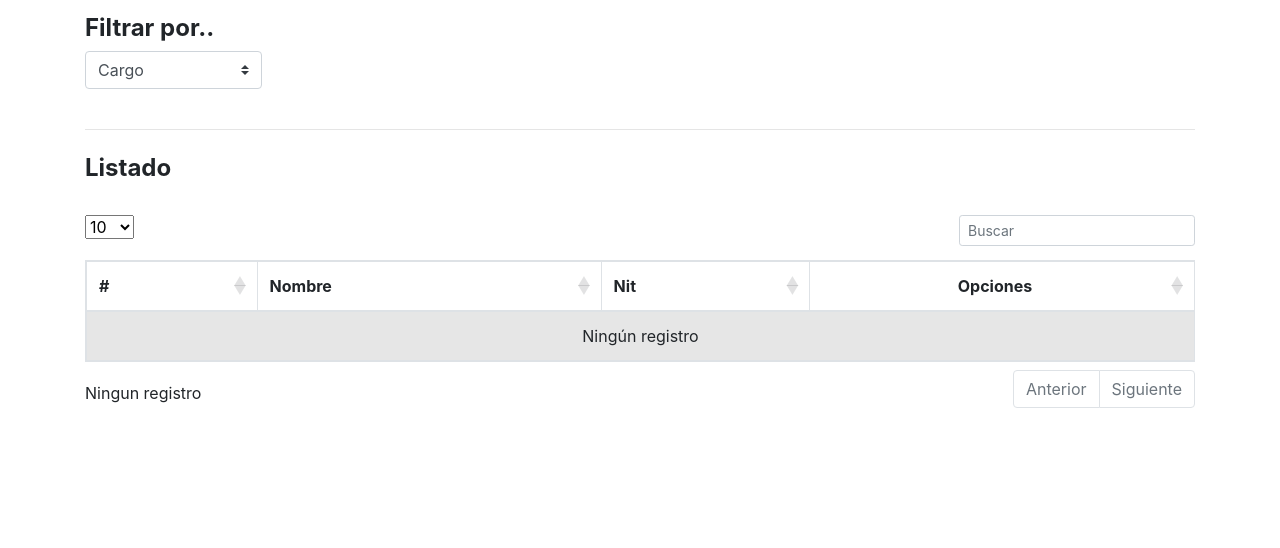
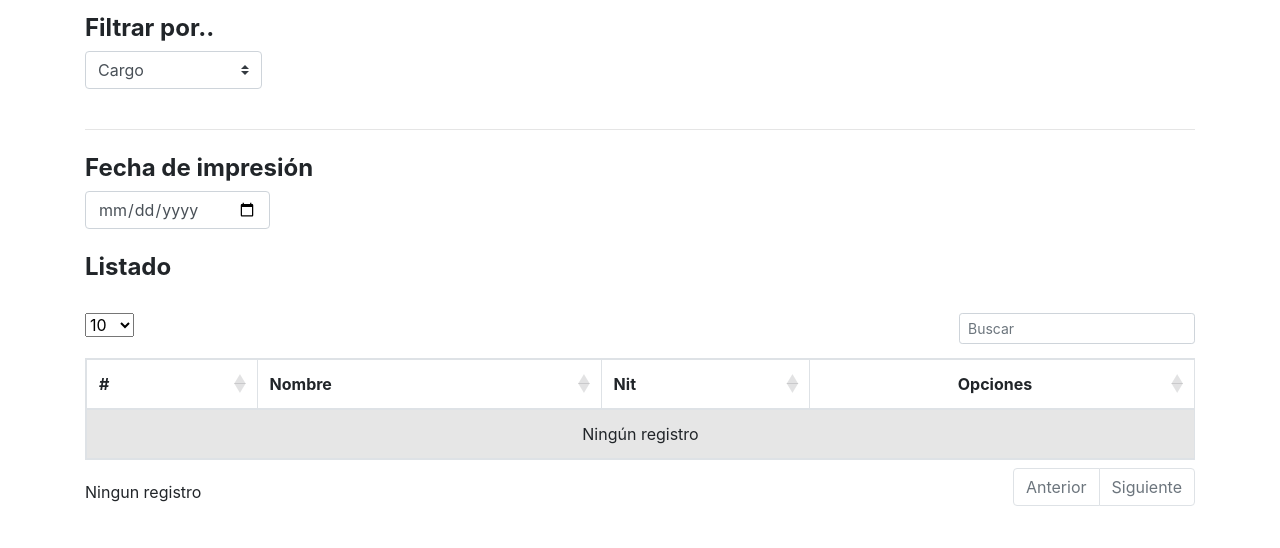
Before and after one commit to Greg-502/cheques, a CodeIgniter app: page /cheques/index.php/main/index in a window 1280 px wide. Shown: the part 58-606 px from the top of the page. Run offline with CodeIgniter, Linux system fonts and the light colour scheme; the visitor is signed in with stand-in values (Sample User, id 1); data comes from the database, SQL or seed files in the repository; data that the repository does not hold is empty; some libraries are stand-ins or nearby versions.

Commit message:
Se ha añadido un input date para seleccionar cualquier fecha de impresión

```diff
--- a/application/views/form.php
+++ b/application/views/form.php
@@ -49,6 +49,14 @@
 <div class="container">
   <div class="row">
     <div class="col-md-12">
+      <?php if ($numeral == 4  ) {?>
+        <h4 style="font-weight: bold;">Fecha de impresión</h4>
+        <form class="form-inline">
+          <input class="form-control col-2 mr-3" type="date" id="date-input" onchange="dates()">
+        </form>
+        <hr class="my-4">
+      <?php    } ?>
+
       <?php if ($numeral == 3  ) {?>
         <h4 style="font-weight: bold">Filtrar por..</h4>
         <form id="impresion_lote_form" method="POST" action="<?php echo base_url();?>Main/listarImpresion" autocomplete="off">
@@ -72,6 +80,11 @@
 
         <div class="col-md-12">
         <hr class="my-4">
+                <h4 style="font-weight: bold;">Fecha de impresión</h4>
+        <form class="form-inline">
+          <input class="form-control col-2 mr-3" type="date" id="date-input" onchange="dates()">
+        </form>
+        <br>
       <?php    } ?>
       <div class="row">
         <div class="col-9">
@@ -81,7 +94,7 @@
           <!--btn para imprimir por lote-->
           <?php if ($numeral == 4 and !empty($empleados)): ?>
               <button style="float: right;" onclick="imprimirLote()" class="btn btn-primary hvr-icon-fade pisto">Imprimir</button>
-              <button style="float: right;" onclick="nomina('<?php echo $listar?>')" class="btn btn-outline-success pisto mr-2">Nomina PDF</button>
+              <button style="float: right;" onclick="nomina('<?php echo $listar?>')" class="btn btn-outline-success pisto mr-3">Nomina PDF</button>
           <?php endif; ?>
           <!--Fin-->
         </div>
@@ -257,9 +270,10 @@
 <script type="text/javascript" src="https://cdn.datatables.net/1.10.19/js/dataTables.bootstrap4.min.js"></script>
 
 <script>
-var glob_nombre,glob_monto,glob_monto_Q, glob_fecha, glob_fecha_footer;//variables globales con datos del empleado
+var input_date, glob_nombre,glob_monto,glob_monto_Q, glob_fecha, glob_fecha_footer;//variables globales con datos del empleado
 
 $(document).ready(function() {
+
     var groupColumn = 0;
     tableDT = $('#example').DataTable({
       "language": {
@@ -397,14 +411,16 @@ $(document).on("click", ".btnEditar", function(){
       }
     })
     });
+
     //funcion obtener datos del empleado----------------------------
 function datos_empleado(nombre,monto,montoEnLetras,id_empleado){
   var meses = new Array ("Enero","Febrero","Marzo","Abril","Mayo","Junio","Julio","Agosto","Septiembre","Octubre","Noviembre","Diciembre");
-  var f=new Date();
-  var fecha = f.getDate() + " de " + meses[f.getMonth()] +' '+ f.getFullYear();
-  var mes_foter = f.getMonth()  //obtiene el mes para luego restarlo
-  //mes_foter == 0 ? mes_foter = 11 : mes_foter= mes_foter - 1;//operacion terniaria para el mes de Diciembre
-  var fecha_footer = meses[mes_foter] +' '+ f.getFullYear();//obtiene la fecha para imprimirlo
+  var input_date=new Date($('#date-input').val());
+  var dia = input_date.getUTCDate();
+  var fecha = dia + " de " + meses[input_date.getUTCMonth()] +' '+ input_date.getUTCFullYear();
+  var mes_foter = input_date.getUTCMonth()  //obtiene el mes para luego restarlo
+  // mes_foter == 0 ? mes_foter = 11 : mes_foter= mes_foter - 1;//operacion terniaria para el mes de Diciembre
+  var fecha_footer = meses[mes_foter] +' '+ input_date.getUTCFullYear();//obtiene la fecha para imprimirlo
   var monto_decimal = monto.toFixed(2);
   glob_id_empleado = id_empleado
   glob_nombre = nombre;
@@ -490,11 +506,12 @@ function imprimirLote(){
   var id_empleadoJS=<?php echo $id_empleadoJson;?>;
 
   var meses = new Array ("Enero","Febrero","Marzo","Abril","Mayo","Junio","Julio","Agosto","Septiembre","Octubre","Noviembre","Diciembre");
-  var f=new Date();
-  var mes_foter = f.getMonth()  //obtiene el mes para luego restarlo
+  var input_date=new Date($('#date-input').val());
+  var dia = input_date.getUTCDate();
+  var mes_foter = input_date.getUTCMonth()  //obtiene el mes para luego restarlo
   //mes_foter == 0 ? mes_foter = 11 : mes_foter= mes_foter - 1;//operacion terniaria para el mes de Diciembre
-  var fecha = f.getDate() + " de " + meses[mes_foter] +' '+ f.getFullYear();
-  var fecha_footer = meses[mes_foter] +' '+ f.getFullYear();//obtiene la fecha para imprimirlo en la Ref: en la parte inferior izquierda
+  var fecha = dia + " de " + meses[mes_foter] +' '+ input_date.getUTCFullYear();
+  var fecha_footer = meses[mes_foter] +' '+ input_date.getUTCFullYear();//obtiene la fecha para imprimirlo en la Ref: en la parte inferior izquierda
   var head = '<div style="margin-left: 114px;margin-bottom: 17px;"><b>NO NEGOCIABLE</b></div>'
   var fecha = '<div style="float:left;margin-bottom: 7px;margin-right: 160px;">Quetzaltenango, '+ fecha +'.----</div>';
   var footer = '<div style="font-size: 12px;padding-left: 52px;padding-top: 10px;">bono de </div>'
@@ -561,7 +578,6 @@ function imprimirLote(){
        this.form.submit();
   });
 
-
 function nomina(nomina){
   var nomina = nomina;
   window.open('<?=$base_url?>Nomina/pdf/'+nomina);
```
